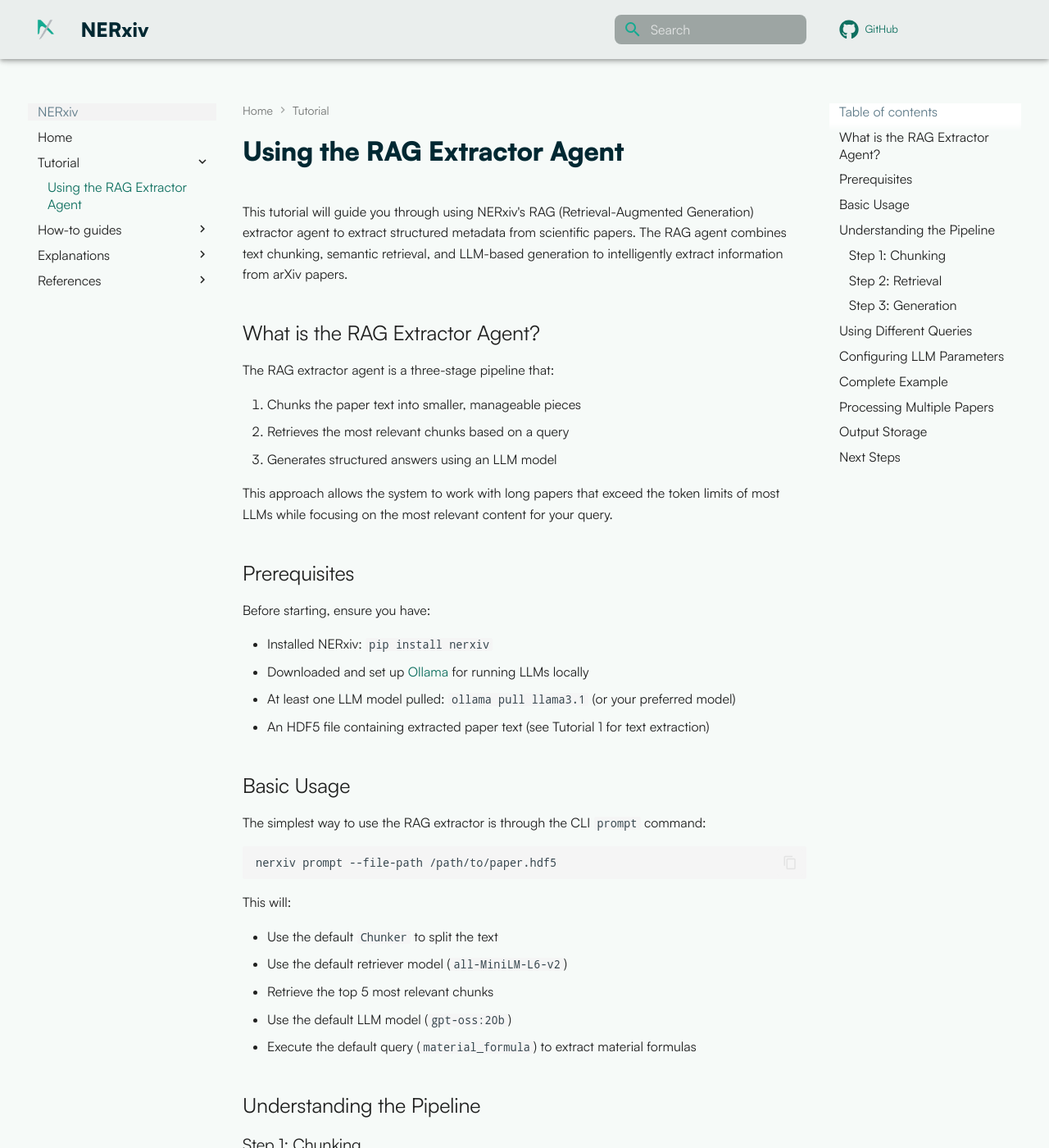
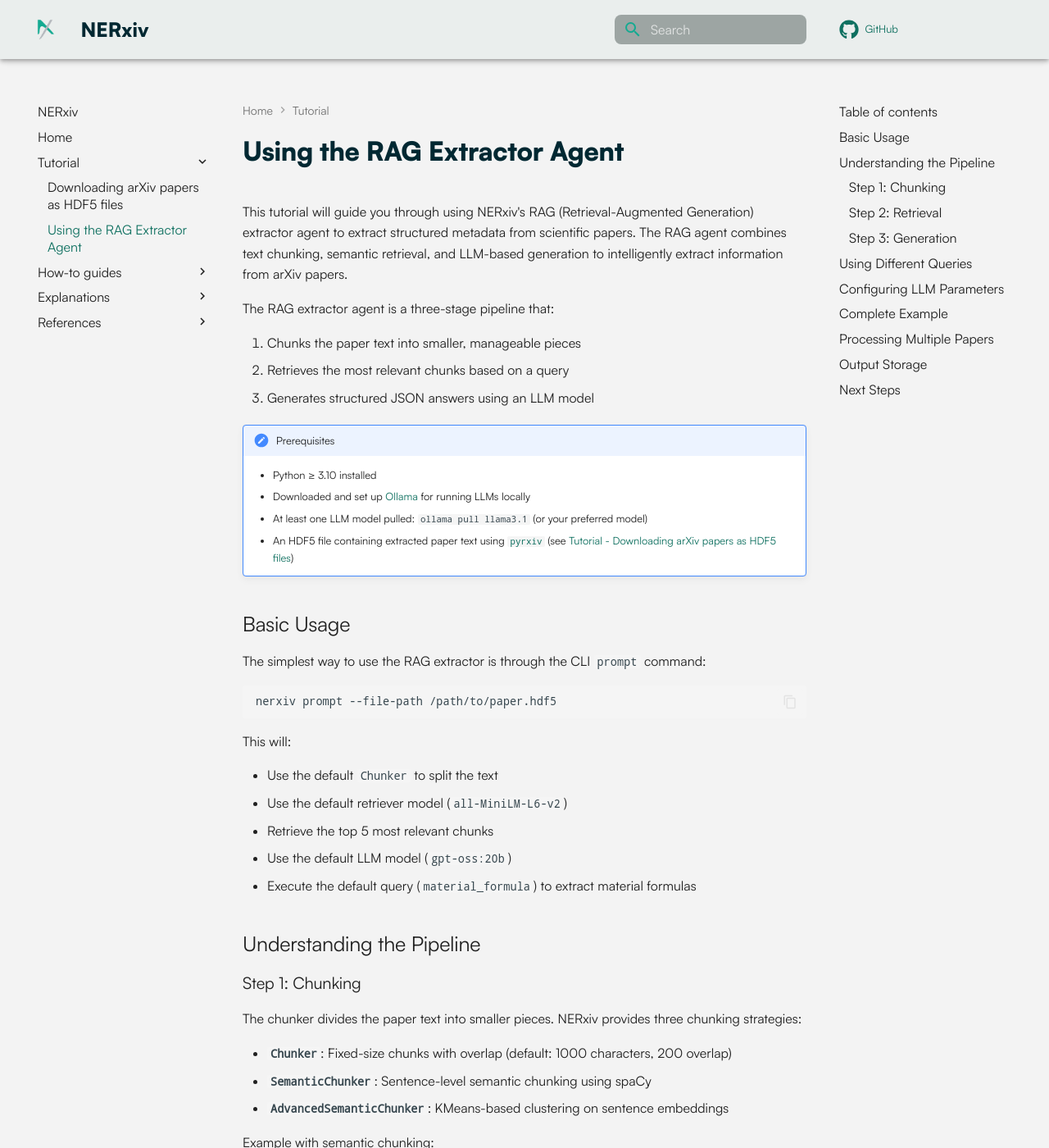
Before and after one commit to JosePizarro3/NERxiv, an MkDocs documentation site: the page built from docs/tutorials/rag_extractor_tutorial.md, in a window 1280 px wide and 1400 px high. Shown: the whole window at 82% size. Built offline with MkDocs 1.6.1 and Material for MkDocs 9.7.7, drawn with Linux system fonts in a browser that asks for light colours; comment, search, counter and statistics services are not loaded; some of the changed text lies outside the part shown.

Commit message:
Initial cleaning of the structure

```diff
--- a/docs/stylesheets/extra.css
+++ b/docs/stylesheets/extra.css
@@ -121,7 +121,7 @@
 }
 
 .md-main {
-    background-color: var(--nerxiv-green-grey-light);
+    background-color: var(--bam-weiss);
 }
 
 .md-content__inner, .md-typeset {
@@ -157,7 +157,7 @@
 }
 
 .md-nav__title {
-    color: var(--bam-schwarz-60)
+    color: var(--bam-schwarz);
 }
 
 .md-nav--primary .md-nav__title {
@@ -172,3 +172,30 @@
 .md-footer {
     background-color: var(--nerxiv-green-grey);
 }
+
+.md-nav--secondary .md-nav__title{
+    background-color: transparent;
+    z-index: 2;
+    box-shadow: 0 0 -.4rem .4rem var(--md-default-bg-color);
+}
+
+.click-zoom {
+    text-align: center;
+}
+
+.click-zoom input[type=checkbox] {
+    z-index: 0;
+    display: none
+}
+
+.click-zoom img {
+    transition: transform 0.25s ease;
+    z-index: 0;
+    cursor: zoom-in
+}
+
+.click-zoom input[type=checkbox]:checked~img {
+    transform: scale(2.3);
+    z-index: 0;
+    cursor: zoom-out
+}
--- a/docs/tutorials/rag-extractor-tutorial.md
+++ b/docs/tutorials/rag_extractor_tutorial.md
@@ -1,25 +1,19 @@
 # Using the RAG Extractor Agent
 
 This tutorial will guide you through using NERxiv's RAG (Retrieval-Augmented Generation) extractor agent to extract structured metadata from scientific papers. The RAG agent combines text chunking, semantic retrieval, and LLM-based generation to intelligently extract information from arXiv papers.
-
-## What is the RAG Extractor Agent?
 
 The RAG extractor agent is a three-stage pipeline that:
 
 1. **Chunks** the paper text into smaller, manageable pieces
 2. **Retrieves** the most relevant chunks based on a query
-3. **Generates** structured answers using an LLM model
+3. **Generates** structured JSON answers using an LLM model
 
-This approach allows the system to work with long papers that exceed the token limits of most LLMs while focusing on the most relevant content for your query.
+!!! note "Prerequisites"
+    - **Python ≥ 3.10** installed
+    - Downloaded and set up [Ollama](https://ollama.com/download) for running LLMs locally
+    - At least one LLM model pulled: `ollama pull llama3.1` (or your preferred model)
+    - An HDF5 file containing extracted paper text using [`pyrxiv`](https://github.com/JosePizarro3/pyrxiv) (see [Tutorial - Downloading arXiv papers as HDF5 files](pyrxiv_download_hdf5.md))
 
-## Prerequisites
-
-Before starting, ensure you have:
-
-- Installed NERxiv: `pip install nerxiv`
-- Downloaded and set up [Ollama](https://ollama.com/download) for running LLMs locally
-- At least one LLM model pulled: `ollama pull llama3.1` (or your preferred model)
-- An HDF5 file containing extracted paper text (see Tutorial 1 for text extraction)
 
 ## Basic Usage
 
--- a/mkdocs.yml
+++ b/mkdocs.yml
@@ -5,7 +5,8 @@ repo_url: https://github.com/JosePizarro3/NERxiv
 nav:
   - Home: index.md
   - Tutorial:
-    - Using the RAG Extractor Agent: tutorials/rag-extractor-tutorial.md
+    - Downloading arXiv papers as HDF5 files: tutorials/pyrxiv_download_hdf5.md
+    - Using the RAG Extractor Agent: tutorials/rag_extractor_tutorial.md
   - How-to guides:
     - Customize Chunking Strategies: howtos/customize-chunking.md
     - Configure Retrieval Models: howtos/configure-retrieval-models.md
@@ -18,7 +19,7 @@ nav:
     - How Semantic Retrieval Works: explanations/semantic-retrieval.md
     - Prompt Engineering for Metadata Extraction: explanations/prompt-engineering.md
   - References:
-    - Placeholder: references/placeholder.md
+    - API Reference: references/api.md
 theme:
   name: material
   palette:
@@ -45,6 +46,17 @@ theme:
     repo: fontawesome/brands/github
 plugins:
   - search
+  - mkdocstrings:
+      default_handler: python
+      handlers:
+        python:
+          options:
+            show_bases: true  # show inheritance from classes
+            show_source: true  # show source code
+            show_if_no_docstring: true  # show methods if they don't have docstrings
+            show_labels: false  # not showing labels in class attrs
+            docstring_section_style: spacy  # different style for input parameters of methods
+            members_order: source  # order of definitions according to source code
 markdown_extensions:
   - attr_list
   - md_in_html
```
Also changed, not shown: docs/explanations/placeholder.md (deleted, +0 -3 lines), docs/howtos/bigtopic/placeholder1.md (deleted, +0 -3 lines), docs/howtos/bigtopic/placeholder2.md (deleted, +0 -3 lines), docs/howtos/placeholder.md (deleted, +0 -3 lines), docs/index.md (+3 -2 lines), docs/references/api.md (added, +42 -0 lines), docs/references/placeholder.md (deleted, +0 -3 lines), docs/tutorials/placeholder.md (deleted, +0 -3 lines), docs/tutorials/pyrxiv_download_hdf5.md (added, +3 -0 lines).
